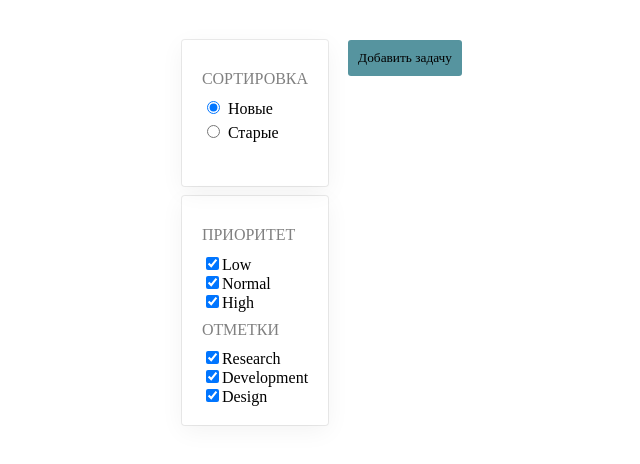
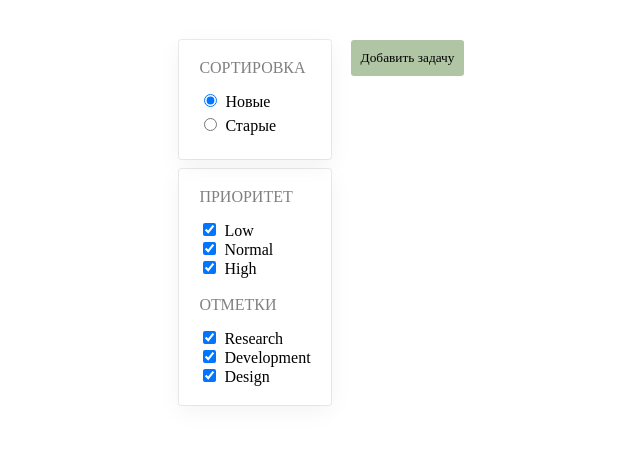
Before and after one commit to loveshadowfiend/todo-app, a React (Vite) app: page / in a window 1280 px wide. Shown: the top 464 px of the page, without its empty margins (55-695 px from the left). Built offline with nearby package versions, Linux system fonts and the light colour scheme.

Commit message:
styles: added font and minor structure changes

```diff
--- a/src/styles/_font.scss
+++ b/src/styles/_font.scss
@@ -1 +1,6 @@
-@import url("https://fonts.googleapis.com/css2?family=DM+Sans:ital,opsz,wght@0,9..40,100..1000;1,9..40,100..1000&display=swap");
+@font-face {
+    font-family: "Century Gothic";
+    src:
+        local("centurygothic"),
+        url(../../public/centurygothic.ttf) format("ttf");
+}
--- a/src/styles/_globals.scss
+++ b/src/styles/_globals.scss
@@ -1,16 +1,21 @@
+* {
+    font-family: "Century Gothic";
+}
+
 body {
+    font-family: "Century Gothic";
     margin-top: 5vh;
-    font-family: "Century Gothic";
     margin-bottom: 5vh;
 }
 
 h1 {
     font-size: 18px;
+    text-wrap: pretty;
 }
 
 h3 {
     color: gray;
-    line-height: 1cm;
+    padding-bottom: 15px;
 }
 
 a {
@@ -40,3 +45,32 @@ button {
         background-color: var(--color-highlight-high);
     }
 }
+
+input[type="text"] {
+    font-family: "Century Gothic";
+    font-size: 14px;
+    padding: 5px;
+}
+
+input:focus,
+select:focus,
+textarea:focus {
+    outline: none;
+    border: 1px solid rgba(0, 0, 0, 0.25);
+}
+
+textarea:focus {
+    outline: none;
+}
+
+option {
+    font-family: "Century Gothic";
+}
+
+h1,
+h2,
+h3,
+p {
+    word-wrap: break-word;
+    white-space: normal;
+}
--- a/src/styles/_vars.scss
+++ b/src/styles/_vars.scss
@@ -20,4 +20,9 @@
     --color-highlight-low: #f4ede8;
     --color-highlight-med: #dfdad9;
     --color-highlight-high: #cecacd;
+
+    --color-pastel-red: #d37676;
+    --color-pastel-green: #b0c5a4;
+    --color-pastel-orange: #ebc49f;
+    --color-pastel-yellow: #f1ef99;
 }
--- a/src/styles/blocks/_sort-date.scss
+++ b/src/styles/blocks/_sort-date.scss
@@ -1,8 +1,6 @@
 .sort-date {
     display: flex;
     flex-direction: column;
-
-    padding-bottom: 20px;
 
     &__option {
         &-label {
--- /dev/null
+++ b/src/styles/blocks/_tag-row.scss
@@ -0,0 +1,5 @@
+.tag-row {
+    &__label {
+        padding-left: 5px;
+    }
+}
--- a/src/styles/blocks/_tags.scss
+++ b/src/styles/blocks/_tags.scss
@@ -2,13 +2,5 @@
     display: flex;
     flex-direction: column;
 
-    &__option {
-        &-label {
-            padding-left: 5px;
-        }
-    }
-
-    &__row {
-        padding-bottom: 5px;
-    }
+    gap: 20px;
 }
--- a/src/styles/blocks/_task-board.scss
+++ b/src/styles/blocks/_task-board.scss
@@ -7,7 +7,7 @@
     gap: 20px;
 
     &__add-task-button {
-        background-color: var(--color-foam);
+        background-color: var(--color-pastel-green);
     }
 
     &__options {
@@ -43,7 +43,7 @@
         &__options {
             order: 2;
             display: flex;
-            flex-direction: row;
+            flex-direction: column;
             justify-content: space-between;
         }
     }
--- a/src/styles/blocks/_task-view.scss
+++ b/src/styles/blocks/_task-view.scss
@@ -4,17 +4,16 @@
 
     &__buttons {
         padding-bottom: 20px;
-        width: 50vw;
         display: flex;
         gap: 10px;
 
         &-delete {
-            background-color: var(--color-rose);
+            background-color: var(--color-pastel-red);
             margin-left: auto;
         }
 
         &-edit {
-            background-color: var(--color-foam);
+            background-color: var(--color-pastel-orange);
         }
 
         button {
--- a/src/styles/style.css
+++ b/src/styles/style.css
@@ -1,3 +1,7 @@
+@font-face {
+  font-family: "Century Gothic";
+  src: local("centurygothic"), url(../../public/centurygothic.ttf) format("ttf");
+}
 .hidden {
   position: absolute;
   width: 1px;
@@ -37,21 +41,30 @@
   --color-highlight-low: #f4ede8;
   --color-highlight-med: #dfdad9;
   --color-highlight-high: #cecacd;
+  --color-pastel-red: #d37676;
+  --color-pastel-green: #b0c5a4;
+  --color-pastel-orange: #ebc49f;
+  --color-pastel-yellow: #f1ef99;
+}
+
+* {
+  font-family: "Century Gothic";
 }
 
 body {
+  font-family: "Century Gothic";
   margin-top: 5vh;
-  font-family: "Century Gothic";
   margin-bottom: 5vh;
 }
 
 h1 {
   font-size: 18px;
+  text-wrap: pretty;
 }
 
 h3 {
   color: gray;
-  line-height: 1cm;
+  padding-bottom: 15px;
 }
 
 a {
@@ -92,6 +105,35 @@ button {
   }
 }
 
+input[type=text] {
+  font-family: "Century Gothic";
+  font-size: 14px;
+  padding: 5px;
+}
+
+input:focus,
+select:focus,
+textarea:focus {
+  outline: none;
+  border: 1px solid rgba(0, 0, 0, 0.25);
+}
+
+textarea:focus {
+  outline: none;
+}
+
+option {
+  font-family: "Century Gothic";
+}
+
+h1,
+h2,
+h3,
+p {
+  word-wrap: break-word;
+  white-space: normal;
+}
+
 .task-board {
   display: flex;
   align-items: start;
@@ -101,7 +143,7 @@ button {
   gap: 20px;
 }
 .task-board__add-task-button {
-  background-color: var(--color-foam);
+  background-color: var(--color-pastel-green);
 }
 .task-board__options {
   display: flex;
@@ -132,7 +174,7 @@ button {
   .task-board__options {
     order: 2;
     display: flex;
-    flex-direction: row;
+    flex-direction: column;
     justify-content: space-between;
   }
 }
@@ -143,16 +185,15 @@ button {
 }
 .task-view__buttons {
   padding-bottom: 20px;
-  width: 50vw;
   display: flex;
   gap: 10px;
 }
 .task-view__buttons-delete {
-  background-color: var(--color-rose);
+  background-color: var(--color-pastel-red);
   margin-left: auto;
 }
 .task-view__buttons-edit {
-  background-color: var(--color-foam);
+  background-color: var(--color-pastel-orange);
 }
 .task-view__buttons button {
   width: -moz-fit-content;
@@ -241,33 +282,15 @@ button {
   }
 }
 
-.priorities {
-  display: flex;
-  flex-direction: column;
-  padding-bottom: 20px;
-}
-.priorities__option-label {
-  padding-left: 5px;
-}
-.priorities__row {
-  padding-bottom: 5px;
-}
-
 .tags {
   display: flex;
   flex-direction: column;
-}
-.tags__option-label {
-  padding-left: 5px;
-}
-.tags__row {
-  padding-bottom: 5px;
+  gap: 20px;
 }
 
 .sort-date {
   display: flex;
   flex-direction: column;
-  padding-bottom: 20px;
 }
 .sort-date__option-label {
   padding-left: 5px;
@@ -282,9 +305,14 @@ button {
   gap: 20px;
 }
 .task-form__input-name {
-  height: 30px;
+  height: 25px;
   width: 100%;
   border: 1px solid rgba(0, 0, 0, 0.08);
+}
+.task-form__error {
+  padding-top: 5px;
+  font-size: 14px;
+  color: var(--color-pastel-red);
 }
 .task-form__select-priority, .task-form__select-tags {
   height: 30px;
@@ -300,4 +328,18 @@ button {
   resize: none;
   width: 100%;
   border: 1px solid rgba(0, 0, 0, 0.08);
+}
+@media (max-width: 767px) {
+  .task-form__select-priority, .task-form__select-tags {
+    width: 70%;
+  }
+}
+@media (max-width: 1023px) {
+  .task-form__select-priority, .task-form__select-tags {
+    width: 50%;
+  }
+}
+
+.tag-row__label {
+  padding-left: 5px;
 }/*# sourceMappingURL=style.css.map */
--- a/src/styles/style.scss
+++ b/src/styles/style.scss
@@ -1,5 +1,5 @@
-@import "utils", "vars", "media", "globals";
+@import "font", "utils", "vars", "media", "globals";
 
 @import "blocks/task-board", "blocks/task-view", "blocks/task-card",
-    "blocks/task-add", "blocks/task-edit", "blocks/priorities", "blocks/tags",
-    "blocks/sort-date", "blocks/task-form";
+    "blocks/task-add", "blocks/task-edit", "blocks/tags", "blocks/sort-date",
+    "blocks/task-form", "blocks/tag-row";
```
Also changed, not shown: src/styles/blocks/_priorities.scss (deleted, +0 -16 lines), src/styles/blocks/_task-form.scss (+21 -1 lines), public/centurygothic.ttf (added).
